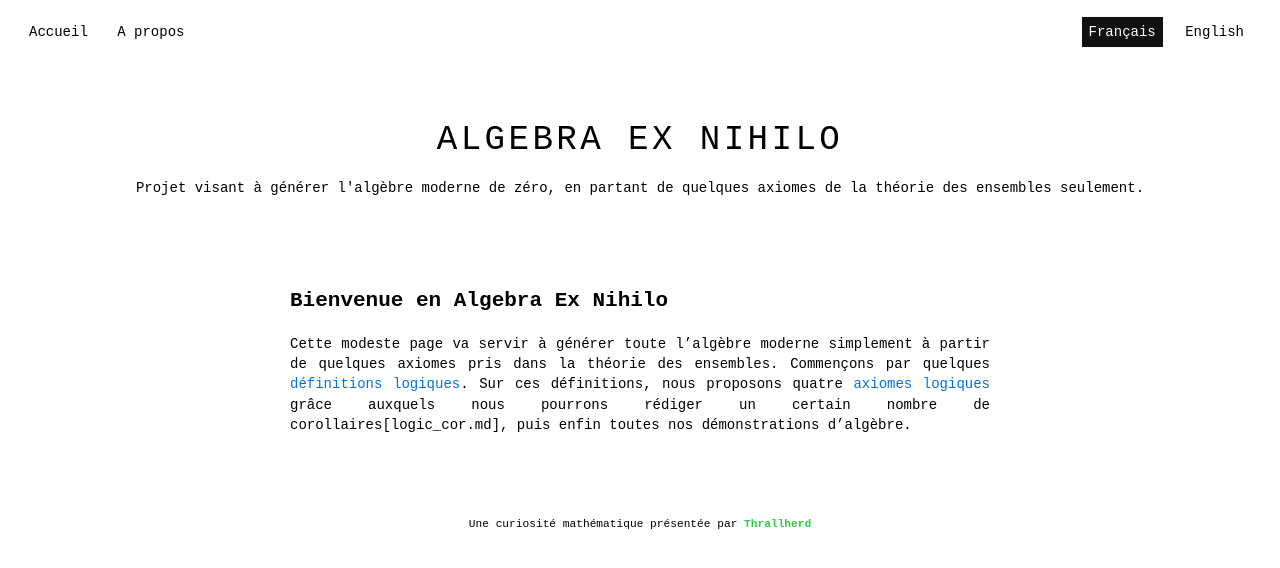
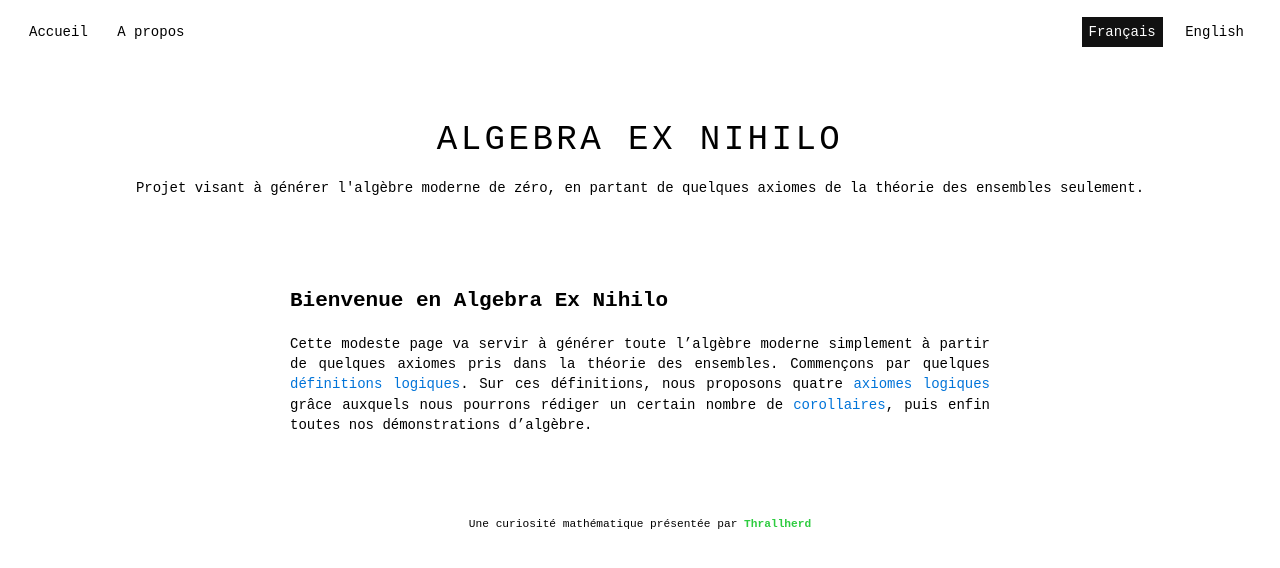
Before and after one commit to Thrallherd/AlgebraExNihilo, a Jekyll site: the page built from index.md, in a window 1280 px wide. Shown: the top 568 px of the page. Built offline with Jekyll 4.4.1, drawn with Linux system fonts in a browser that asks for light colours.

Commit message:
Update index.md

```diff
--- a/index.md
+++ b/index.md
@@ -7,4 +7,4 @@ nav-order: 1
 
 ## Bienvenue en Algebra Ex Nihilo
 
-Cette modeste page va servir à générer toute l'algèbre moderne simplement à partir de quelques axiomes pris dans la théorie des ensembles. Commençons par quelques [définitions logiques](logic_def.md). Sur ces définitions, nous proposons quatre [axiomes logiques](logic_axm.md) grâce auxquels nous pourrons rédiger un certain nombre de corollaires[logic_cor.md], puis enfin toutes nos démonstrations d'algèbre.
+Cette modeste page va servir à générer toute l'algèbre moderne simplement à partir de quelques axiomes pris dans la théorie des ensembles. Commençons par quelques [définitions logiques](logic_def.md). Sur ces définitions, nous proposons quatre [axiomes logiques](logic_axm.md) grâce auxquels nous pourrons rédiger un certain nombre de [corollaires](logic_cor.md), puis enfin toutes nos démonstrations d'algèbre.
```
